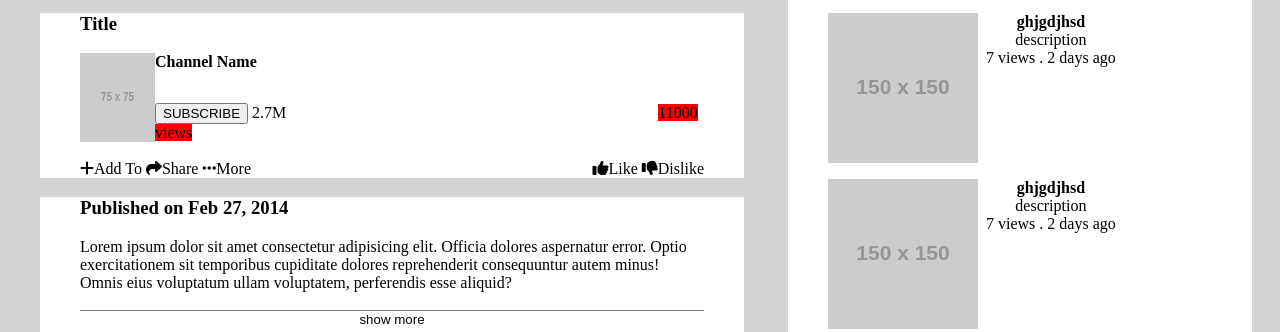
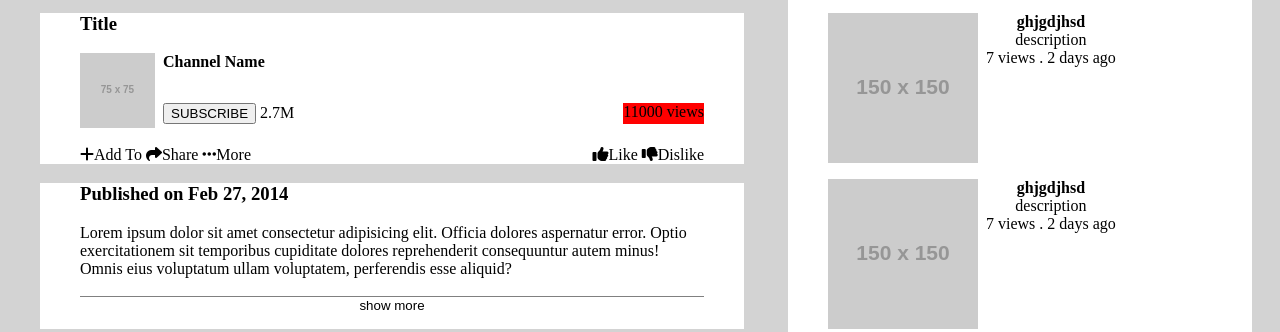
Before and after one commit to Janluc/BasicHTMLPageStructure, a plain HTML site: page index.html in a window 1280 px wide. Shown: the part 602-934 px from the top of the page. Drawn offline with Linux system fonts and the light colour scheme; placeholder pictures from the web are drawn by us.

Commit message:
Add Flexbox to video information

```diff
--- a/index.html
+++ b/index.html
@@ -55,10 +55,13 @@
                     <span id="channel-info">
 
                             <h4>Channel Name</h4>
+
                             <div id="subscribe">
-                                <button>SUBSCRIBE</button>
-                                <p>2.7M</p>
-                                <span><p id="view-count">11000 views</p></span>
+                                <div>
+                                    <button>SUBSCRIBE</button>
+                                    <p>2.7M</p>
+                                </div>
+                                <p id="view-count">11000 views</p>
                             </div>
 
                     </span>
--- a/styles/styles.css
+++ b/styles/styles.css
@@ -70,7 +70,6 @@ nav ul li p {
 
 #view-count {
     background-color: red;
-    margin-left: 23rem;
 }
 
 
@@ -85,9 +84,18 @@ nav ul li p {
 
 }
 
-#subscribe{
+#channel-info{
+    margin-left:.5rem ;
+    width: 100%;
+}
+
+#subscribe {
     margin-top: 2rem;
+    display: flex;
+    justify-content: space-between;
 }
+
+
 
 
 
```
